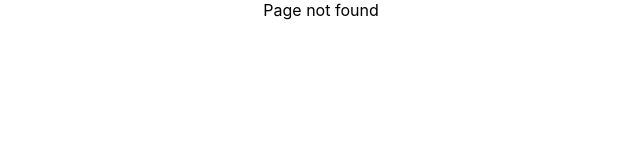
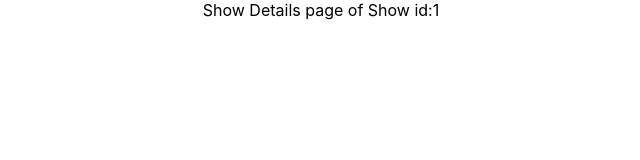
Before and after one commit to mohansai9121/box-office, a React (Create React App) app: page /show/1 in a window 1280 px wide. Before the commit this address had no page. Shown: the top 160 px of the page, without its empty margins (319-959 px from the left). Built offline with nearby package versions, Linux system fonts and the light colour scheme.

Commit message:
Show details page created

```diff
--- a/src/App.jsx
+++ b/src/App.jsx
@@ -2,6 +2,7 @@ import { BrowserRouter, Routes, Route } from "react-router-dom";
 import Home from "./pages/Home";
 import Starred from "./pages/Starred";
 import Layout from "./components/Layout";
+import ShowDetail from "./pages/ShowDetail";
 
 
 function App() {
@@ -13,6 +14,7 @@ function App() {
             <Route path="/" element={<Home/>}/>
             <Route path="/starred" element={<Starred/>}/>
           </Route>
+          <Route path="/show/:showid" element={<ShowDetail/>}/>
           <Route path="*" element={<div><center>Page not found</center></div>}/>
         </Routes>
       </BrowserRouter>
--- a/src/Shows/ShowCard.jsx
+++ b/src/Shows/ShowCard.jsx
@@ -1,13 +1,16 @@
 import React from 'react'
+import { Link } from 'react-router-dom'
 
-const ShowCard = ({image, name, summary}) => {
+const ShowCard = ({id, image, name, summary}) => {
+  //console.log(id)
   const details = summary ? summary.split(" ").slice(0,10).join(' ').replace(/<.+?>/g,''):'NO description'
   return (
-    <div>
+    <div style={{border:'1px solid black', margin:'5px 150px 5px 150px'}}>
       <br></br>
       <img src={image} alt={name} title={name} height={325} width={200}/>
       <h3>{name}</h3>
-      <p>{details}</p><br></br>
+      <p>{details}</p>
+      <Link to={`/show/${id}`}>Know more</Link><br></br>
     </div>
   )
 }
--- a/src/Shows/Shows.jsx
+++ b/src/Shows/Shows.jsx
@@ -8,7 +8,8 @@ const Shows = ({shows}) => {
             return <ShowCard key={data.show.id}
             image={data.show.image ? data.show.image.medium:'./noPhoto.jpg'}
             name={data.show.name}
-            summary={data.show.summary}/>
+            summary={data.show.summary}
+            id={data.show.id}/>
         })}
     </div>
   )
--- a/src/components/Layout.jsx
+++ b/src/components/Layout.jsx
@@ -7,7 +7,7 @@ const Layout = () => {
   return (
     <div>
         <center>
-            <Title/>
+            <Title title='Box Office App'/>
             <Navigation/>
         </center>
       <Outlet/>
--- a/src/pages/Home.jsx
+++ b/src/pages/Home.jsx
@@ -9,7 +9,7 @@ const Home = () => {
   const [apiData, setApiData] = useState(null)
   const [apiError, setApiError] = useState(null)
   const [searchOption, setSearchOption] = useState('shows')
-  console.log(searchOption)
+  //console.log(searchOption)
   const searchHandler = (e) =>{
     setSearchStr(e.target.value)
   }
--- /dev/null
+++ b/src/pages/ShowDetail.jsx
@@ -0,0 +1,15 @@
+import React from 'react'
+import { useParams } from 'react-router-dom'
+
+const ShowDetail = () => {
+    const {showid} = useParams()
+  return (
+    <div>
+      <center>
+        Show Details page of Show id:{showid}
+      </center>
+    </div>
+  )
+}
+
+export default ShowDetail
```
